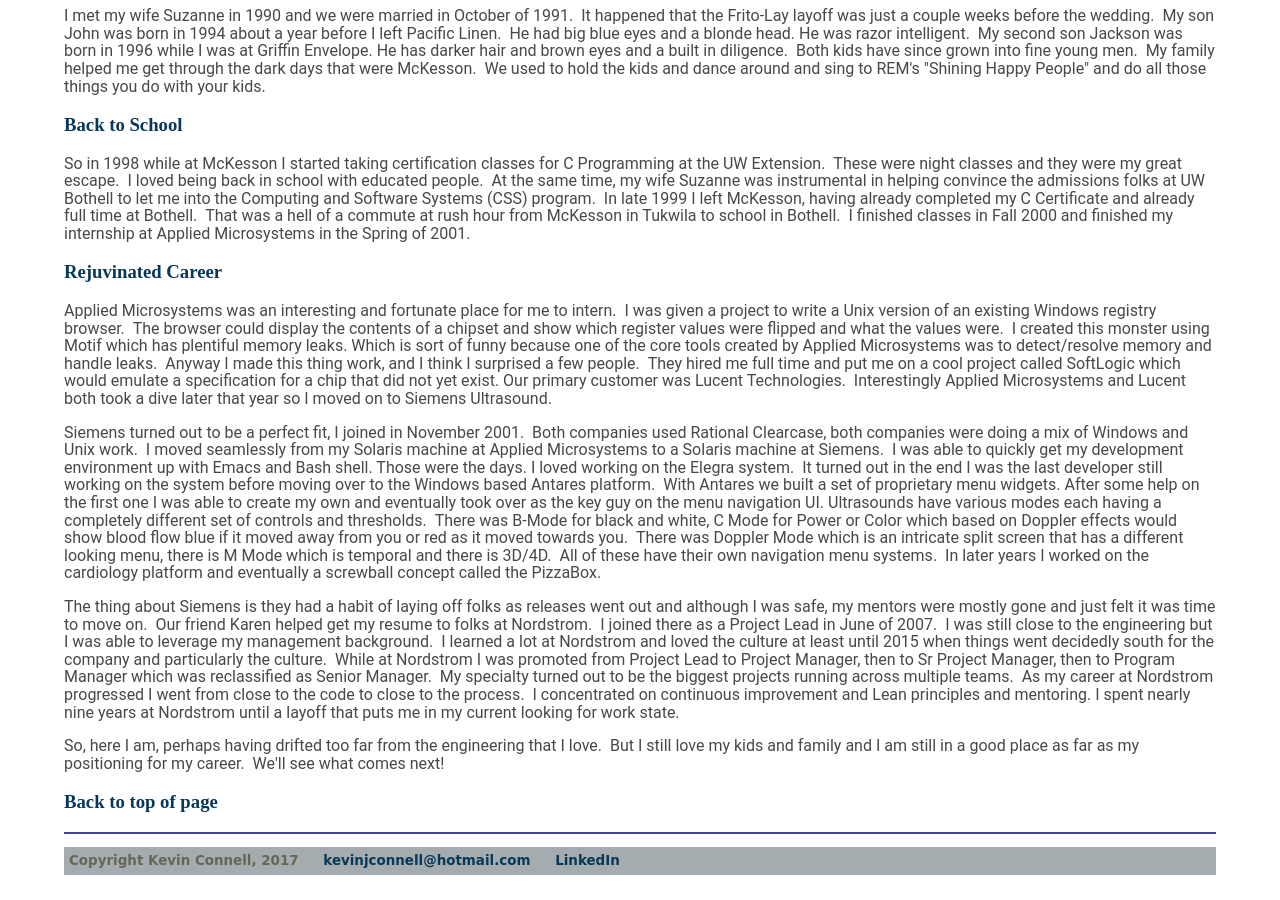
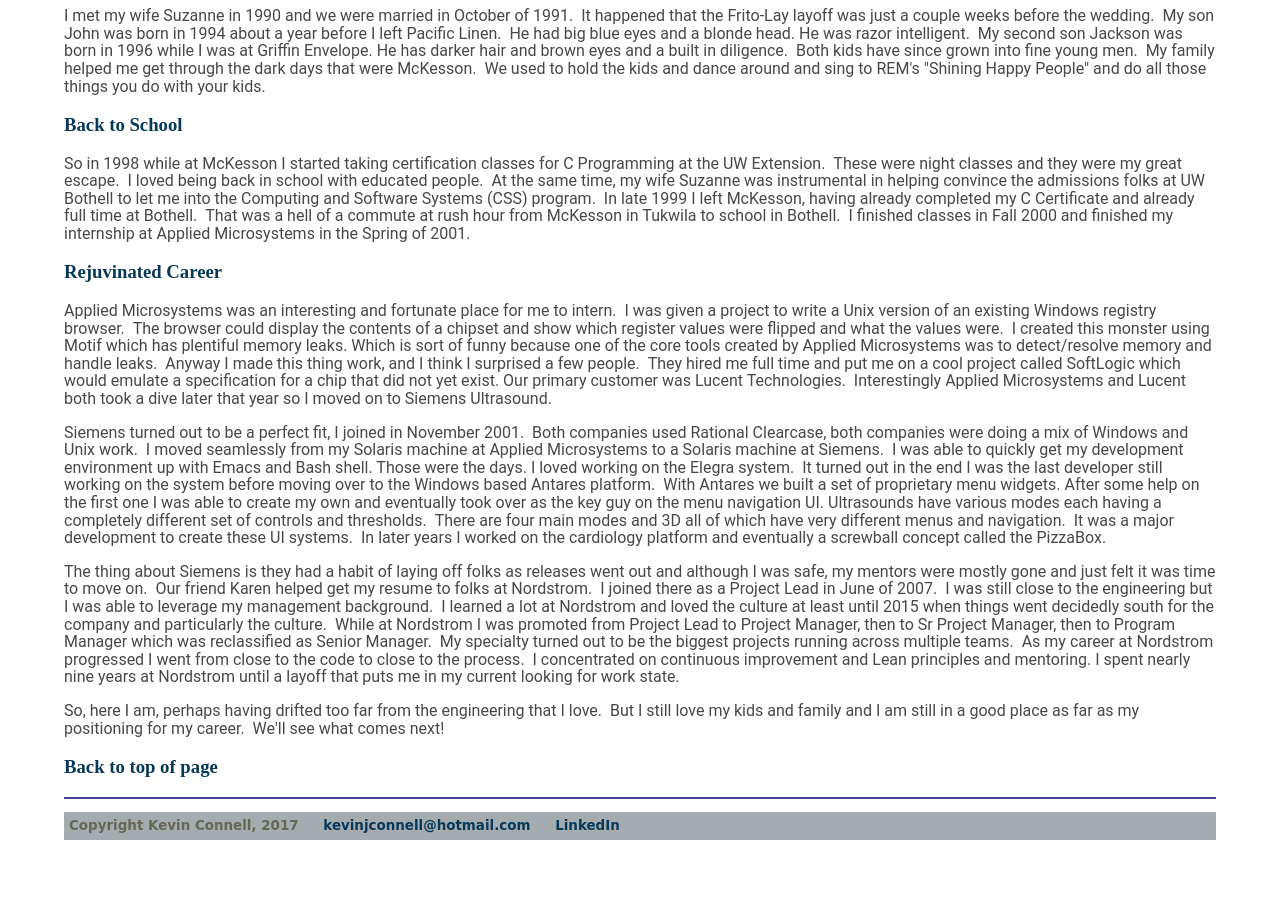
Before and after one commit to mo4dawg/mo4dawg.github.io, a Jekyll site: the page built from about/index.html, in a window 1280 px wide and 900 px high, scrolled down 2133 px. Built offline with Jekyll 4.4.1, drawn with Linux system fonts in a browser that asks for light colours; after the commit the page ends 2998 px from its top, so only the background shows below that.

Commit message:
Update index.html

```diff
--- a/about/index.html
+++ b/about/index.html
@@ -53,7 +53,7 @@
 	<p>So in 1998 while at McKesson I started taking certification classes for C Programming at the UW Extension. &nbsp;These were night classes and they were my great escape. &nbsp;I loved being back in school with educated people. &nbsp;At the same time, my wife Suzanne was instrumental in helping convince the admissions folks at UW Bothell to let me into the Computing and Software Systems (CSS) program. &nbsp;In late 1999 I left McKesson, having already completed my C Certificate and already full time at Bothell. &nbsp;That was a hell of a commute at rush hour from McKesson in Tukwila to school in Bothell. &nbsp;I finished classes in Fall 2000 and finished my internship at Applied Microsystems in the Spring of 2001.</p>
 	<h3><a href="http://kevinjconnell.com/about/#top" name="Career">Rejuvinated Career</a></h3>
 	<p>Applied Microsystems was an interesting and fortunate place for me to intern. &nbsp;I was given a project to write a Unix version of an existing Windows registry browser. &nbsp;The browser could display the contents of a chipset and show which register values were flipped and what the values were. &nbsp;I created this monster using Motif which has plentiful memory leaks.  Which is sort of funny because one of the core tools created by Applied Microsystems was to detect/resolve memory and handle leaks.&nbsp; Anyway I made this thing work, and I think I surprised a few people. &nbsp;They hired me full time and put me on a cool project called SoftLogic which would emulate a specification for a chip that did not yet exist.  Our primary customer was Lucent Technologies. &nbsp;Interestingly Applied Microsystems and Lucent both took a dive later that year so I moved on to Siemens Ultrasound.</p>
-	<p>Siemens turned out to be a perfect fit, I joined in November 2001. &nbsp;Both companies used Rational Clearcase, both companies were doing a mix of Windows and Unix work. &nbsp;I moved seamlessly from my Solaris machine at Applied Microsystems to a Solaris machine at Siemens. &nbsp;I was able to quickly get my development environment up with Emacs and Bash shell.  Those were the days.  I loved working on the Elegra system. &nbsp;It turned out in the end I was the last developer still working on the system before moving over to the Windows based Antares platform. &nbsp;With Antares we built a set of proprietary menu widgets.  After some help on the first one I was able to create my own and eventually took over as the key guy on the menu navigation UI.  Ultrasounds have various modes each having a completely different set of controls and thresholds. &nbsp;There was B-Mode for black and white, C Mode for Power or Color which based on Doppler effects would show blood flow blue if it moved away from you or red as it moved towards you. &nbsp;There was Doppler Mode which is an intricate split screen that has a different looking menu, there is M Mode which is temporal and there is 3D/4D. &nbsp;All of these have their own navigation menu systems. &nbsp;In later years I worked on the cardiology platform and eventually a screwball concept called the PizzaBox. </p>
+	<p>Siemens turned out to be a perfect fit, I joined in November 2001. &nbsp;Both companies used Rational Clearcase, both companies were doing a mix of Windows and Unix work. &nbsp;I moved seamlessly from my Solaris machine at Applied Microsystems to a Solaris machine at Siemens. &nbsp;I was able to quickly get my development environment up with Emacs and Bash shell.  Those were the days.  I loved working on the Elegra system. &nbsp;It turned out in the end I was the last developer still working on the system before moving over to the Windows based Antares platform. &nbsp;With Antares we built a set of proprietary menu widgets.  After some help on the first one I was able to create my own and eventually took over as the key guy on the menu navigation UI.  Ultrasounds have various modes each having a completely different set of controls and thresholds. &nbsp;There are four main modes and 3D all of which have very different menus and navigation. &nbsp;It was a major development to create these UI systems. &nbsp;In later years I worked on the cardiology platform and eventually a screwball concept called the PizzaBox. </p>
 	<p> The thing about Siemens is they had a habit of laying off folks as releases went out and although I was safe, my mentors were mostly gone and just felt it was time to move on. &nbsp;Our friend Karen helped get my resume to folks at Nordstrom. &nbsp;I joined there as a Project Lead in June of 2007. &nbsp;I was still close to the engineering but I was able to leverage my management background. &nbsp;I learned a lot at Nordstrom and loved the culture at least until 2015 when things went decidedly south for the company and particularly the culture. &nbsp;While at Nordstrom I was promoted from Project Lead to Project Manager, then to Sr Project Manager, then to Program Manager which was reclassified as Senior Manager. &nbsp;My specialty turned out to be the biggest projects running across multiple teams.  &nbsp;As my career at Nordstrom progressed I went from close to the code to close to the process. &nbsp;I concentrated on continuous improvement and Lean principles and mentoring. I spent nearly nine years at Nordstrom until a layoff that puts me in my current looking for work state. </p>
 	<p>So, here I am, perhaps having drifted too far from the engineering that I love.  &nbsp;But I still love my kids and family and I am still in a good place as far as my positioning for my career. &nbsp;We'll see what comes next!</p>
 	<h3><a href="http://kevinjconnell.com/about/#top">Back to top of page</a></h3>
```
